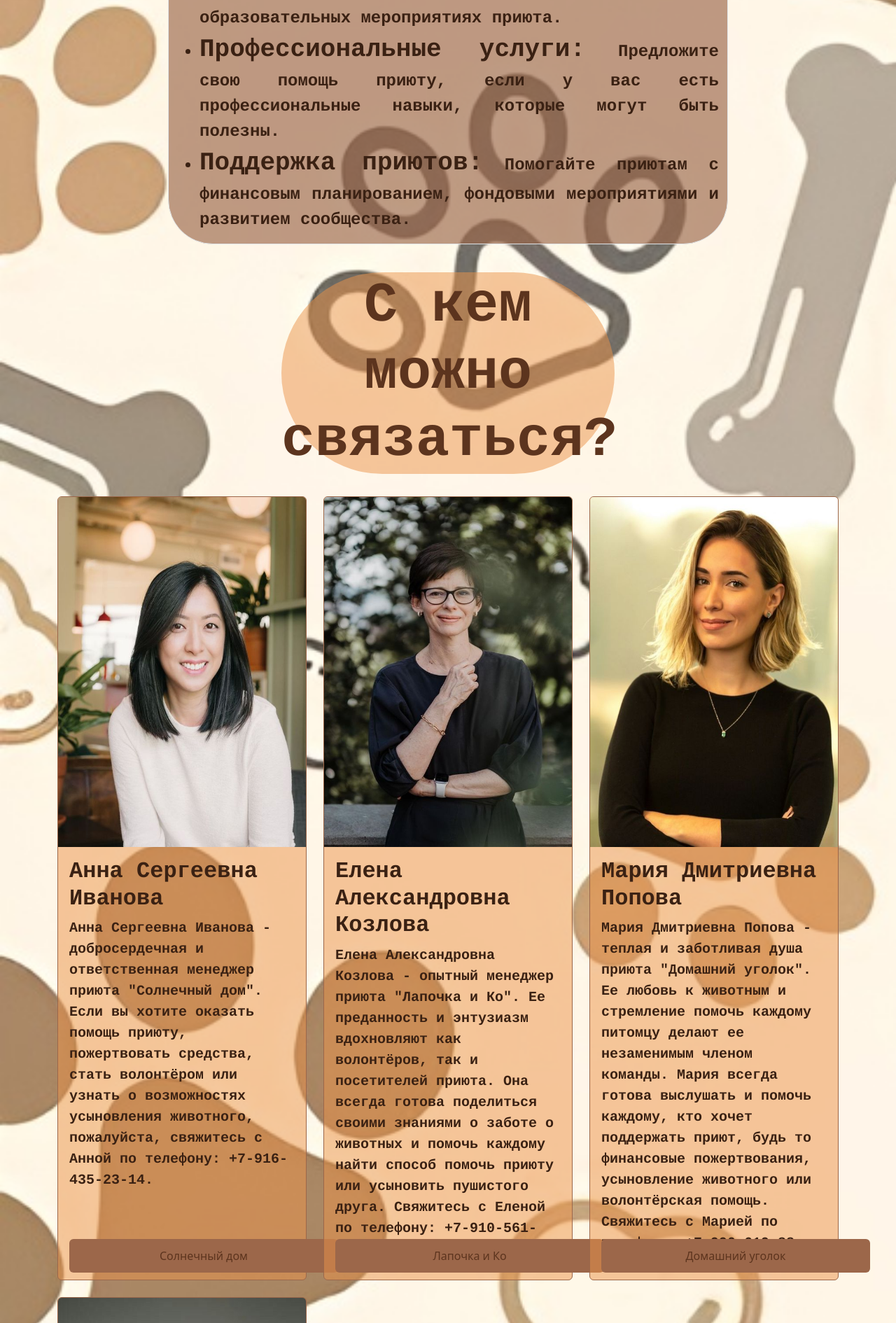
After one commit to SemenovaMar1a/DogHome, a Django app: page /help_for_shelters/ in a window 1280 px wide. The commit adds this page. Shown: the part 1350-3240 px from the top of the page at 70% size. Run offline with Django 4.2, Linux system fonts and the light colour scheme; data comes from the database, SQL or seed files in the repository; both versions use the stored data as it was after the commit; some libraries are stand-ins or nearby versions.

Commit message:
version0.10

```diff
--- a/DogHome/DogHome/static/css/st.css
+++ b/DogHome/DogHome/static/css/st.css
@@ -7,9 +7,16 @@ body{
 
 /* Стили для контейнера с информацией */
 #containerInf {
-    background-color: rgba(236,148,75, 0.5);
-    padding: 1em;
+    background-color: rgba(156,103,74, 0.65);
+    padding: 2em;
     border-radius: 10em
+}
+
+/* Стили для контейнера с информацией на странице помощи*/
+#containerInfHelp {
+    background-color: rgba(156,103,74, 0.65);
+    border-radius: 4em;
+    width: 50em;
 }
 
 /* Стили для навбара */
@@ -39,7 +46,15 @@ p{
     font-family: Courier, monospace;
     font-size: 1.25em;
     font-weight: bold;
-    color: #5c341e;
+    color: #3a2113;
+}
+
+/* Стили для списка */
+ul{
+    font-family: Courier, monospace;
+    font-size: 1.25em;
+    font-weight: bold;
+    color: #3a2113;
 }
 
 /* Стили для заголовков */
@@ -47,7 +62,7 @@ p{
     font-family: Courier, monospace;
     font-size: 2em;
     font-weight: bold;
-    color: #5c341e;
+    color: #3a2113;
 }
 
 /* Стили для рамки карточек */
--- a/DogHome/MainPage/models.py
+++ b/DogHome/MainPage/models.py
@@ -71,6 +71,8 @@ class Employee(models.Model):
     name = models.CharField(max_length=100, verbose_name='ФИО')
     job_title = models.CharField(max_length=100, verbose_name='Должность')
     description = models.TextField(blank=True, verbose_name='Описание')
+    photo = models.ImageField(upload_to='photos/employee/%Y/%m/%d/', verbose_name='Фото', blank=True)
+    shelter = models.ForeignKey(Shelter, related_name='job', on_delete=models.PROTECT, verbose_name='Место работы', blank=True, null=True)
 
     def __str__(self):
         return self.name
--- /dev/null
+++ b/DogHome/MainPage/templates/MainPage/help_for_shelters_list.html
@@ -0,0 +1,48 @@
+{% extends 'base.html' %}
+
+{%block title%}Помощь приютам{%endblock%}
+
+{% block content %}
+
+
+<div id="containerInfHelp" class="container border mt-2">
+    <div style="text-align: center; border-radius: 1em">
+        <img width="700" class="img-fluid" style="border-radius: 1em; padding: 0.5em; margin-top: 1em"
+                 src="https://img.baba-blog.com/2024/02/what-are-top-dog-products-to-stock-in-2022_00.jpg?x-oss-process=style%2Ffull">
+    </div>
+    <h2 class="name" style="text-align: center; padding: 0.25em">Как помочь животным?</h2>
+    <ul style=" text-align: justify;">
+        <li style="font-size: 1.2em"><strong style="font-size: 1.5em">Волонтёрство:</strong> Проведите время в приюте, помогая с уходом за животными, выгулом собак и уборкой клеток.</li>
+        <li style="font-size: 1.2em"><strong style="font-size: 1.5em">Пожертвования:</strong> Пожертвуйте финансовые средства или материальные ресурсы для поддержки приюта.</li>
+        <li style="font-size: 1.2em"><strong style="font-size: 1.5em">Усыновление:</strong> Рассмотрите возможность усыновления животного из приюта.</li>
+        <li style="font-size: 1.2em"><strong style="font-size: 1.5em">Распространение информации:</strong> Помогите распространить информацию о приюте и животных, нуждающихся в доме.</li>
+        <li style="font-size: 1.2em"><strong style="font-size: 1.5em">Подарки в приют:</strong> Подарите приюту необходимые предметы для ухода за животными.</li>
+        <li style="font-size: 1.2em"><strong style="font-size: 1.5em">Обучение и образование:</strong> Участвуйте в образовательных мероприятиях приюта.</li>
+        <li style="font-size: 1.2em"><strong style="font-size: 1.5em">Профессиональные услуги:</strong> Предложите свою помощь приюту, если у вас есть профессиональные навыки, которые могут быть полезны.</li>
+        <li style="font-size: 1.2em"><strong style="font-size: 1.5em">Поддержка приютов:</strong> Помогайте приютам с финансовым планированием, фондовыми мероприятиями и развитием сообщества.</li>
+    </ul>
+</div>
+<div style="text-align:center">
+    <h2 class="title">
+        С кем можно связаться?
+    </h2>
+</div>
+<div class="row">
+    {% for item in employee %}
+    <div class="col-md-4 mt-4">
+        <div class="card" id="borderCard" style="width: *em; height: 70em;">
+            <div class="media">
+                {% if item.photo %}
+                <img src="{{ item.photo.url }}" width="397" height="500" class="card-img-top">
+                {% endif %}
+            </div>
+            <div class="card-body">
+                <h5 class="card-title name">{{ item.name }}</h5>
+                <p class="card-text">{{ item.description }}</p>
+                <a href="{% url 'shelterDog' %}" style="width: 24em; position: absolute; bottom: 10px;" class="btn button">{{ item.shelter.name }}</a>
+            </div>
+        </div>
+    </div>
+    {% endfor %}
+</div>
+{%endblock%}
--- a/DogHome/MainPage/urls.py
+++ b/DogHome/MainPage/urls.py
@@ -10,4 +10,5 @@ urlpatterns = [
     path('dog_cards/<int:pk>', ViewDog.as_view(), name='viewdog'),
     path('dog_cards/filter/<int:shelter_id>', DogCard.as_view(), name='shelterbydogs'),
     path('shelter/<int:pk>', ViewShelter.as_view(), name='viewshelter'),
+    path('help_for_shelters/', HelpForShelter.as_view(), name='helpforshelters')
 ]
--- a/DogHome/MainPage/views.py
+++ b/DogHome/MainPage/views.py
@@ -1,7 +1,7 @@
 from django.shortcuts import get_object_or_404
 from django.views.generic import ListView, DetailView
 from django.db.models import Q
-from .models import Shelter, Dog, ShelterPhoto
+from .models import Shelter, Dog, ShelterPhoto, Employee
 
 
 class Main(ListView):
@@ -67,3 +67,9 @@ class ViewShelter(DetailView):
         shelter_photos = ShelterPhoto.objects.filter(shelter_id=shelter_id)
         context['shelter_photos'] = shelter_photos
         return context
+
+
+class HelpForShelter(ListView):
+    model = Employee
+    template_name = 'MainPage/help_for_shelters_list.html'
+    context_object_name = 'employee'
--- a/DogHome/template/base.html
+++ b/DogHome/template/base.html
@@ -1,6 +1,6 @@
 <!DOCTYPE html>
 {% load static %}
-<html lang="en">
+<html lang="ru">
 <head>
     <meta charset="UTF-8">
     <link rel="stylesheet" href="{% static 'bootstrap-5.3.2-dist/css/bootstrap.min.css' %}">
--- a/DogHome/template/inc/_nav.html
+++ b/DogHome/template/inc/_nav.html
@@ -20,10 +20,7 @@
                     <a class="nav-link" href="{% url 'dogCards' %}">Наши собачки</a>
                 </li>
                 <li class="nav-item">
-                    <a class="nav-link" href="#">Помощь</a>
-                </li>
-                <li class="nav-item">
-                    <a class="nav-link" href="#">О нас</a>
+                    <a class="nav-link" href="{% url 'helpforshelters' %}">Помощь приютам</a>
                 </li>
                 <li class="nav-item">
                     <a class="nav-link" href="{% url 'admin:index' %}">Админка</a>
```
Also changed, not shown: DogHome/MainPage/admin.py (+6 -1 lines), DogHome/MainPage/templates/MainPage/home_main_list.html (+5 -9 lines), DogHome/MainPage/migrations/0008_employee_shelter.py (added), DogHome/MainPage/migrations/0009_employee_photo.py (added), DogHome/db.sqlite3, DogHome/media/photos/employee/2024/02/24/woman1.jpg (added), DogHome/media/photos/employee/2024/02/24/woman2.jpg (added), DogHome/media/photos/employee/2024/02/24/woman3.jpg (added), DogHome/media/photos/employee/2024/02/24/woman4.jpg (added), DogHome/media/photos/employee/2024/02/24/woman5.jpg (added).
